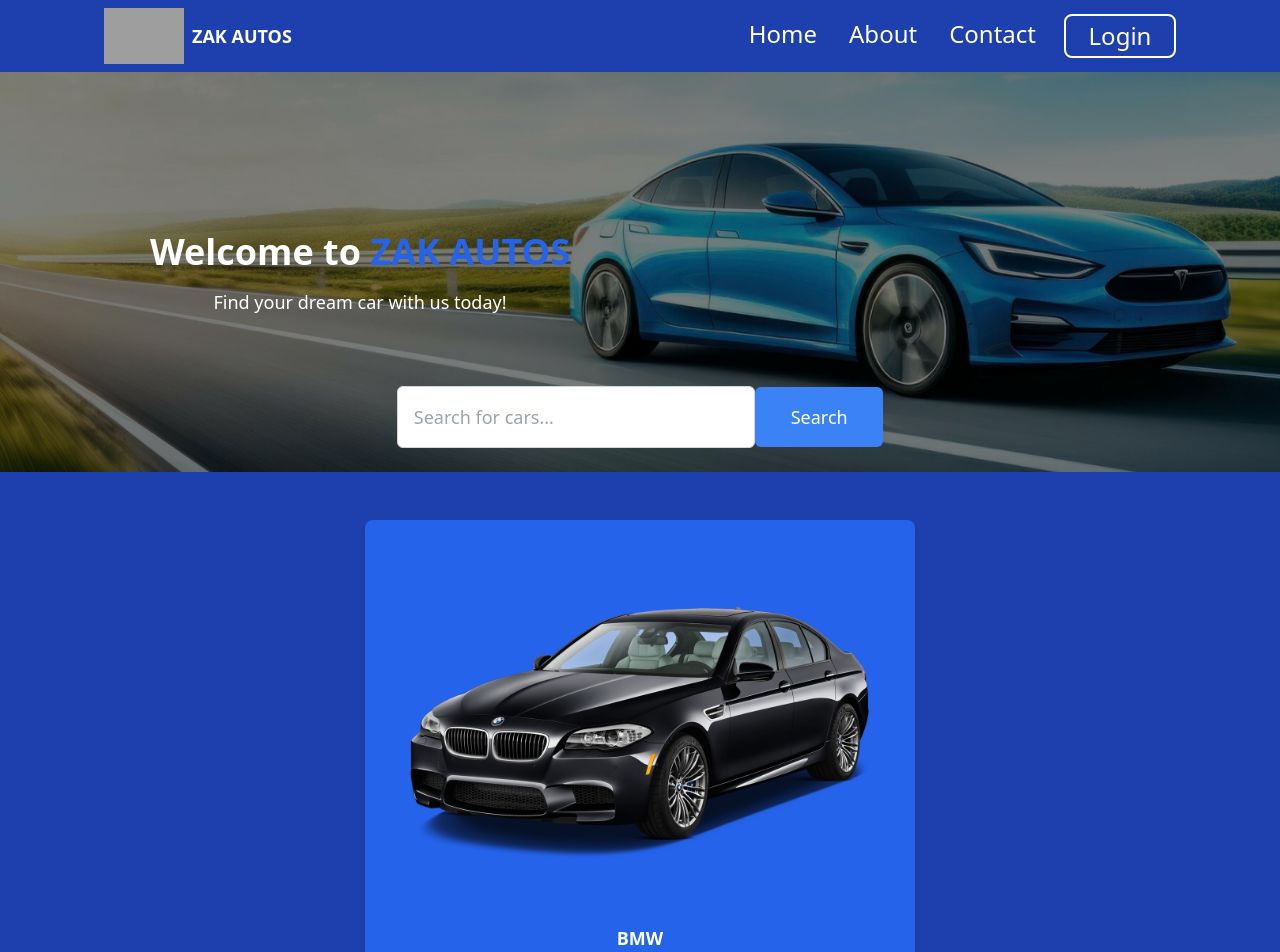
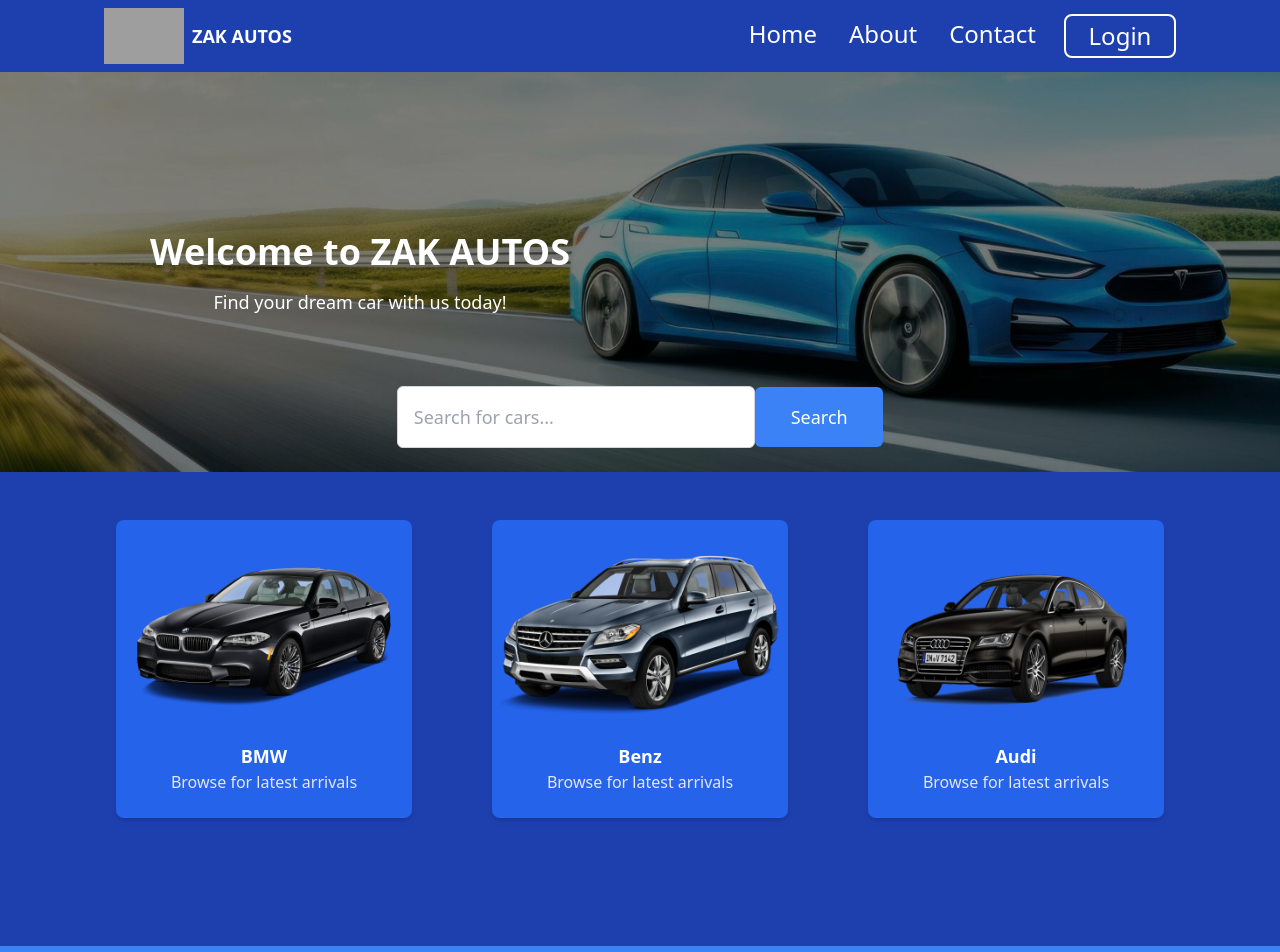
Before and after one commit to Safdari10/Zak-Autos, a React (Vite) app: page / in a window 1280 px wide. Shown: the top 952 px of the page. Built offline with nearby package versions, Linux system fonts and the light colour scheme; grey boxes are pictures that could not be loaded; the HTML template or start-up script is replaced by a standard one.

Commit message:
created custom screen hieght conditional in the tailwind.config. adjusted text size based on screen with bigger view hight. adjust width and size of the gallery item to 3 differen screen sizes and used percentage instead. also reduced text overlay size in the hero component for mobile devices.

```diff
--- a/src/components/Hero.tsx
+++ b/src/components/Hero.tsx
@@ -10,11 +10,11 @@
       <div className="absolute inset-0 bg-black bg-opacity-50 z-10" />
 
       {/* Overlay for Text */}
-      <div className="relative flex flex-col justify-center items-center w-full md:w-1/2 p-6 md:p-20 md:mt-20 md:ml-10  z-20 text-white">
-        <h1 className="text-3xl md:text-4xl font-bold mb-4 text-center">
-          Welcome to <span className="text-blue-600 shadow-gray-100">ZAK AUTOS</span>
+      <div className="relative flex flex-col justify-center items-center w-full md:w-1/2 p-6 md:p-20 md:mt-20 md:ml-10 z-20 text-white">
+        <h1 className="text-2xl sm:text-3xl md:text-4xl font-bold mb-4 text-center">
+          Welcome to <span className="text-white shadow-gray-100">ZAK AUTOS</span>
         </h1>
-        <p className="text-md md:text-lg mb-4 text-center">
+        <p className="text-sm sm:text-md md:text-lg mb-4 text-center">
           Find your dream car with us today!
         </p>
       </div>
--- a/src/components/VehicleGallery.tsx
+++ b/src/components/VehicleGallery.tsx
@@ -4,35 +4,37 @@
 
 const VehicleGallery = () => {
   return (
-    <div className="flex justify-center items-center gap-10 md:gap-44 flex-wrap bg-blue-800 p-4 md:p-12">
-      <div className="flex flex-col justify-center items-center w-96 md:w-[550px] p-2 md:p-4 bg-blue-600 rounded-lg shadow-md cursor-pointer transition-transform transform hover:scale-105">
+    <div className="flex justify-center items-center gap-4 md:gap-6 lg:gap-20 flex-wrap bg-blue-800 p-4 md:p-12">
+      {/* Gallery item for BMW */}
+      <div className="flex flex-col justify-center items-center w-full sm:w-1/2 md:w-1/3 lg:w-1/4 p-2 bg-blue-600 rounded-lg shadow-md cursor-pointer transition-transform transform hover:scale-105">
         <img
           src={bmw}
           alt="BMW"
-          className="w-full h-56 md:w-[500px] md:h-[380px] object-cover rounded"
+          className="w-full h-[70%] sm:h-[60%] md:h-[80%] lg:h-[90%] object-cover rounded"
         />
-        <p className="mt-2 text-lg font-semibold text-white">BMW</p>
-        <p className="text-gray-200 text-xl">Browse for latest arrivals</p>
+        <p className="mt-1 text-lg taller:text-4xl font-semibold text-white">BMW</p>
+        <p className="text-gray-200 text-base taller:text-4xl pb-4">Browse for latest arrivals</p>
       </div>
 
-      <div className="flex flex-col justify-center items-center w-96 md:w-[550px] p-2 md:p-4 bg-blue-600 rounded-lg shadow-md cursor-pointer transition-transform transform hover:scale-105">
+      {/* Gallery item for Benz */}
+      <div className="flex flex-col justify-center items-center w-full sm:w-1/2 md:w-1/3 lg:w-1/4 p-2 bg-blue-600 rounded-lg shadow-md cursor-pointer transition-transform transform hover:scale-105">
         <img
           src={benz}
           alt="Benz"
-          className="w-full h-56 md:w-[480px] md:h-[380px] object-cover rounded"
+          className="w-full h-[70%] sm:h-[60%] md:h-[80%] lg:h-[90%] object-cover rounded"
         />
-        <p className="mt-2 text-lg font-semibold text-white">Benz</p>
-        <p className="text-gray-200 text-xl">Browse for latest arrivals</p>
+        <p className="mt-1 text-lg taller:text-4xl font-semibold text-white">Benz</p>
+        <p className="text-gray-200 text-base taller:text-4xl  pb-4">Browse for latest arrivals</p>
       </div>
-
-      <div className="flex flex-col justify-center items-center w-96 md:w-[550px] p-2 md:p-2 bg-blue-600 rounded-lg shadow-md cursor-pointer transition-transform transform hover:scale-105">
+      {/* Gallery item for Audi */}
+      <div className="flex flex-col justify-center items-center w-full sm:w-1/2 md:w-1/3 lg:w-1/4 p-2 bg-blue-600 rounded-lg shadow-md cursor-pointer transition-transform transform hover:scale-105">
         <img
           src={audi}
           alt="Audi"
-          className="w-full h-56 md:w-[520px] md:h-[380px] object-cover rounded"
+          className="w-full h-[70%] sm:h-[60%] md:h-[80%] lg:h-[90%] object-cover rounded"
         />
-        <p className="mt-2 text-lg font-semibold text-white">Audi</p>
-        <p className="text-gray-200 text-xl">Browse for latest arrivals</p>
+        <p className="mt-1 text-lg taller:text-4xl font-semibold text-white">Audi</p>
+        <p className="text-gray-200 text-base taller:text-4xl  pb-4">Browse for latest arrivals</p>
       </div>
     </div>
   );
--- a/src/styles/output.css
+++ b/src/styles/output.css
@@ -590,6 +590,10 @@
   margin-top: 0.5rem;
 }
 
+.mt-1 {
+  margin-top: 0.25rem;
+}
+
 .flex {
   display: flex;
 }
@@ -606,16 +610,16 @@
   height: 5rem;
 }
 
-.h-56 {
-  height: 14rem;
-}
-
 .h-6 {
   height: 1.5rem;
 }
 
 .h-\[35vh\] {
   height: 35vh;
+}
+
+.h-\[70\%\] {
+  height: 70%;
 }
 
 .w-20 {
@@ -628,10 +632,6 @@
 
 .w-6 {
   width: 1.5rem;
-}
-
-.w-96 {
-  width: 24rem;
 }
 
 .w-full {
@@ -675,12 +675,12 @@
   justify-content: space-between;
 }
 
-.gap-10 {
-  gap: 2.5rem;
+.gap-2 {
+  gap: 0.5rem;
 }
 
-.gap-2 {
-  gap: 0.5rem;
+.gap-4 {
+  gap: 1rem;
 }
 
 .gap-6 {
@@ -804,6 +804,14 @@
   padding-bottom: 1rem;
 }
 
+.pb-2 {
+  padding-bottom: 0.5rem;
+}
+
+.pb-4 {
+  padding-bottom: 1rem;
+}
+
 .text-center {
   text-align: center;
 }
@@ -813,9 +821,9 @@
   line-height: 2rem;
 }
 
-.text-3xl {
-  font-size: 1.875rem;
-  line-height: 2.25rem;
+.text-base {
+  font-size: 1rem;
+  line-height: 1.5rem;
 }
 
 .text-lg {
@@ -823,9 +831,9 @@
   line-height: 1.75rem;
 }
 
-.text-xl {
-  font-size: 1.25rem;
-  line-height: 1.75rem;
+.text-sm {
+  font-size: 0.875rem;
+  line-height: 1.25rem;
 }
 
 .font-bold {
@@ -834,11 +842,6 @@
 
 .font-semibold {
   font-weight: 600;
-}
-
-.text-blue-600 {
-  --tw-text-opacity: 1;
-  color: rgb(37 99 235 / var(--tw-text-opacity));
 }
 
 .text-gray-200 {
@@ -910,6 +913,21 @@
   --tw-ring-color: rgb(59 130 246 / var(--tw-ring-opacity));
 }
 
+@media (min-width: 640px) {
+  .sm\:h-\[60\%\] {
+    height: 60%;
+  }
+
+  .sm\:w-1\/2 {
+    width: 50%;
+  }
+
+  .sm\:text-3xl {
+    font-size: 1.875rem;
+    line-height: 2.25rem;
+  }
+}
+
 @media (min-width: 768px) {
   .md\:ml-10 {
     margin-left: 2.5rem;
@@ -935,52 +953,28 @@
     display: none;
   }
 
-  .md\:h-\[400px\] {
-    height: 400px;
-  }
-
   .md\:h-\[50vh\] {
     height: 50vh;
   }
 
-  .md\:h-\[380px\] {
-    height: 380px;
+  .md\:h-\[80\%\] {
+    height: 80%;
   }
 
   .md\:w-1\/2 {
     width: 50%;
   }
 
+  .md\:w-1\/3 {
+    width: 33.333333%;
+  }
+
   .md\:w-32 {
     width: 8rem;
   }
 
-  .md\:w-\[490px\] {
-    width: 490px;
-  }
-
-  .md\:w-\[500px\] {
-    width: 500px;
-  }
-
-  .md\:w-\[520px\] {
-    width: 520px;
-  }
-
-  .md\:w-\[550px\] {
-    width: 550px;
-  }
-
   .md\:w-\[70\%\] {
     width: 70%;
-  }
-
-  .md\:w-\[480px\] {
-    width: 480px;
-  }
-
-  .md\:w-\[560px\] {
-    width: 560px;
   }
 
   .md\:max-w-lg {
@@ -991,8 +985,8 @@
     flex-direction: row;
   }
 
-  .md\:gap-44 {
-    gap: 11rem;
+  .md\:gap-6 {
+    gap: 1.5rem;
   }
 
   .md\:space-y-0 > :not([hidden]) ~ :not([hidden]) {
@@ -1007,14 +1001,6 @@
 
   .md\:p-20 {
     padding: 5rem;
-  }
-
-  .md\:p-4 {
-    padding: 1rem;
-  }
-
-  .md\:p-2 {
-    padding: 0.5rem;
   }
 
   .md\:px-8 {
@@ -1032,3 +1018,45 @@
     line-height: 1.75rem;
   }
 }
+
+@media (min-width: 1024px) {
+  .lg\:h-\[90\%\] {
+    height: 90%;
+  }
+
+  .lg\:w-1\/4 {
+    width: 25%;
+  }
+
+  .lg\:gap-14 {
+    gap: 3.5rem;
+  }
+
+  .lg\:gap-20 {
+    gap: 5rem;
+  }
+}
+
+@media (min-height: 1080px) {
+  .tall\:text-sm {
+    font-size: 0.875rem;
+    line-height: 1.25rem;
+  }
+}
+
+@media (min-height: 2080px) {
+  .taller\:text-lg {
+    font-size: 1.125rem;
+    line-height: 1.75rem;
+  }
+
+  .taller\:text-3xl {
+    font-size: 1.875rem;
+    line-height: 2.25rem;
+  }
+
+  .taller\:text-4xl {
+    font-size: 2.25rem;
+    line-height: 2.5rem;
+  }
+}
```
Also changed, not shown: tailwind.config.js (+6 -1 lines).
